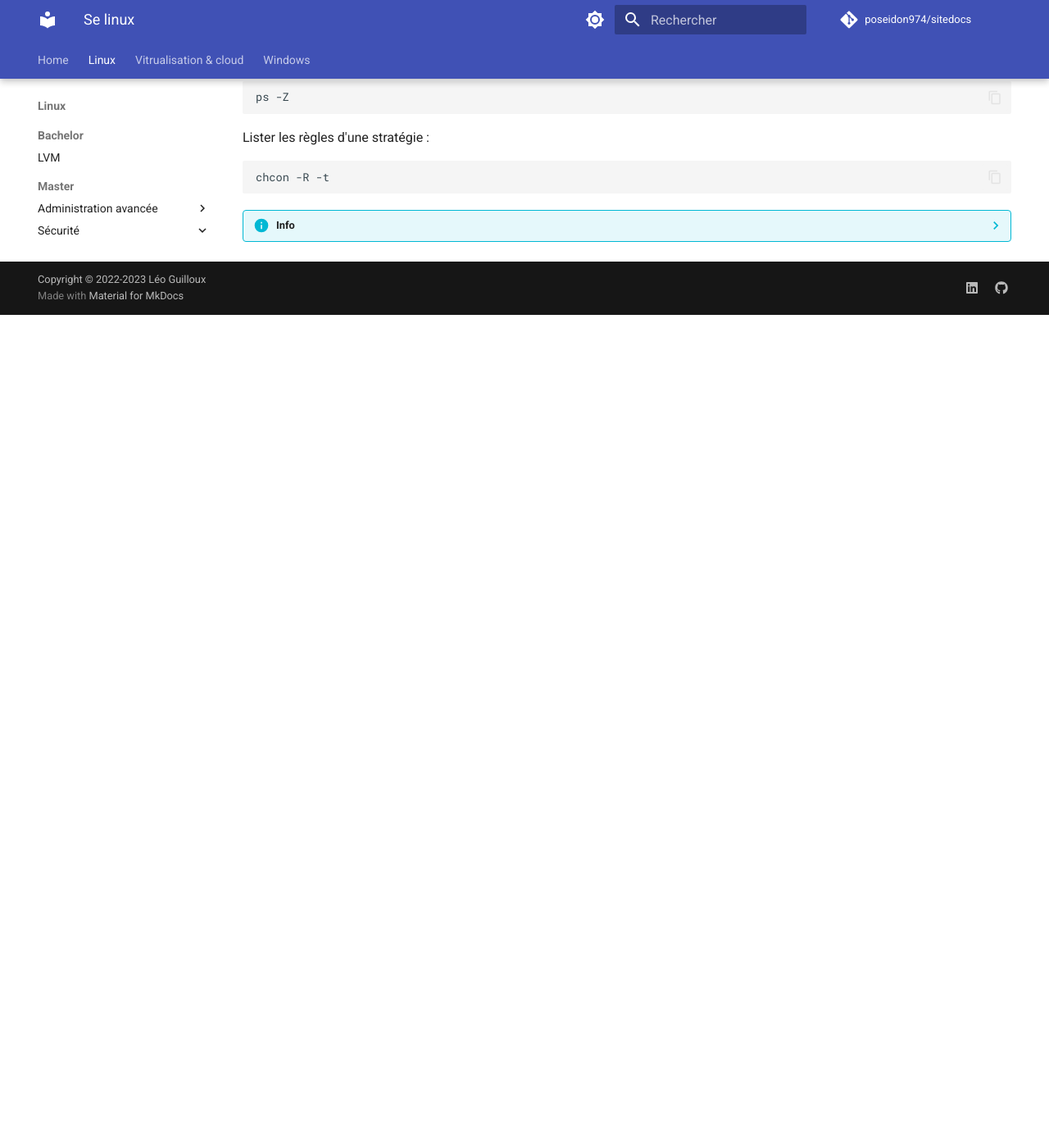
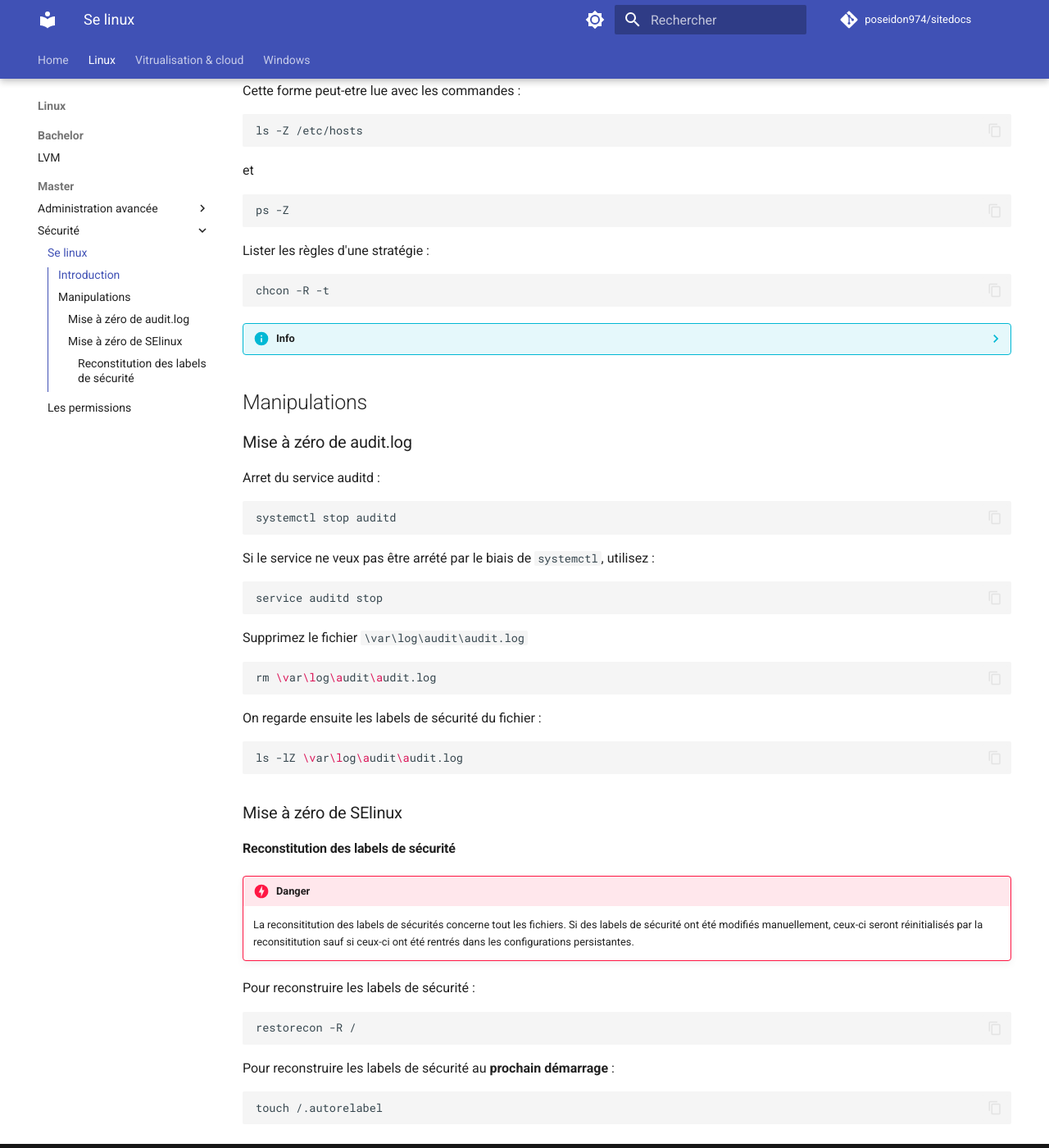
Before and after one commit to poseidon974/sitedocs, an MkDocs documentation site: the page built from docs/Linux/Master/Sécurité/SElinux.md, in a window 1280 px wide and 1400 px high, scrolled down 1044 px. Shown: the whole window at 82% size. Built offline with MkDocs 1.6.1 and Material for MkDocs 9.7.7, drawn with Linux system fonts in a browser that asks for light colours; comment, search, counter and statistics services are not loaded; the version menu is left out; before the commit the page ends 1428 px from its top, so only the background shows below that; some of the changed text lies outside the part shown.

Commit message:
update cours 26/01

````diff
--- a/docs/Linux/Master/Sécurité/SElinux.md
+++ b/docs/Linux/Master/Sécurité/SElinux.md
@@ -35,6 +35,20 @@ Pour forcer le mode `permissive` on utilise la commande :
     setenforce Permissive
     ```
 
+Pour forcer le mode `enforcing` on utilise la commande :
+
+=== "Solution 1"
+
+    ```sh
+    setenforce 1
+    ```
+
+=== "Solution 2"
+
+    ```sh
+    setenforce Enforcing
+    ```
+
 Chaque fihcier et prossesus ont un label de sécurité (security context) avec une forme :
 
 > user:role:type(files)/domaine(processus):mls
@@ -62,3 +76,51 @@ chcon -R -t
     `-R` pour recurcive
 
     `-t` pour le type
+
+## Manipulations
+
+### Mise à zéro de audit.log
+
+Arret du service auditd :
+
+```sh
+systemctl stop auditd
+```
+
+Si le service ne veux pas être arrété par le biais de `systemctl`, utilisez :
+
+```sh
+service auditd stop
+```
+
+Supprimez le fichier `\var\log\audit\audit.log`
+
+```sh
+rm \var\log\audit\audit.log
+```
+
+On regarde ensuite les labels de sécurité du fichier :
+
+```sh
+ls -lZ \var\log\audit\audit.log
+```
+
+### Mise à zéro de SElinux
+
+#### Reconstitution des labels de sécurité
+
+!!!danger
+
+    La reconsititution des labels de sécurités concerne tout les fichiers. Si des labels de sécurité ont été modifiés manuellement, ceux-ci seront réinitialisés par la reconsititution sauf si ceux-ci ont été rentrés dans les configurations persistantes.
+
+Pour reconstruire les labels de sécurité :
+
+```sh
+restorecon -R /
+```
+
+Pour reconstruire les labels de sécurité au **prochain démarrage** :
+
+```sh
+touch /.autorelabel
+```
````
